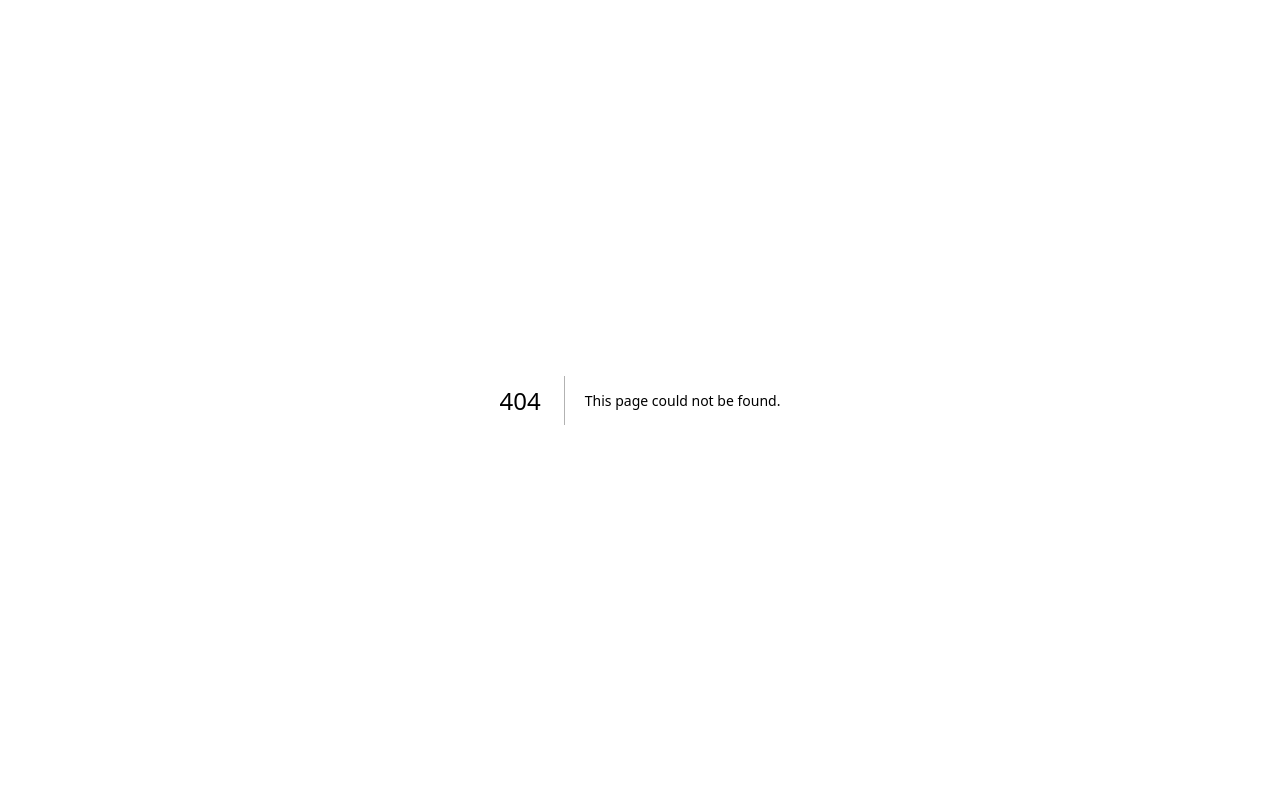
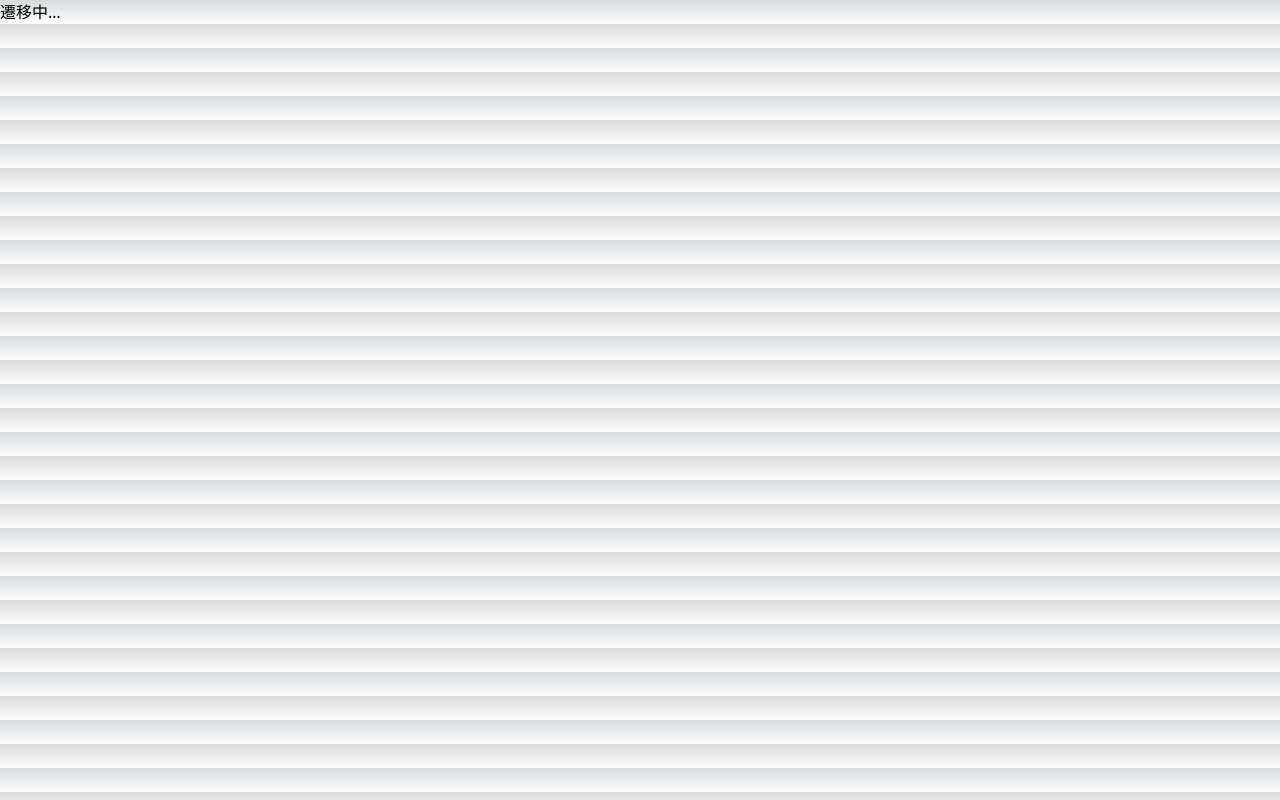
Before and after one commit to approvers/members-edit, a Next.js app: page /github-id in a window 1280 px wide. Before the commit this address had no page. Built offline with nearby package versions, Linux system fonts and the light colour scheme.

Commit message:
Add github-id endpoint

```diff
--- /dev/null
+++ b/src/app/github-id/client.tsx
@@ -0,0 +1,11 @@
+"use client";
+
+import { useEffect } from "react";
+
+export const GitHubCallbackClient = (): JSX.Element => {
+    useEffect(() => {
+        const code = new URL(window.location.href).searchParams.get("code");
+    }, []);
+
+    return <h1>遷移中…</h1>;
+};
--- /dev/null
+++ b/src/app/github-id/page.tsx
@@ -0,0 +1,9 @@
+import { GitHubCallbackClient } from "./client";
+
+export default function GitHubCallback(): JSX.Element {
+    return (
+        <main>
+            <GitHubCallbackClient />
+        </main>
+    );
+}
```
